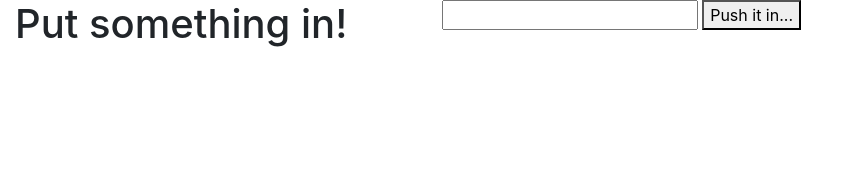
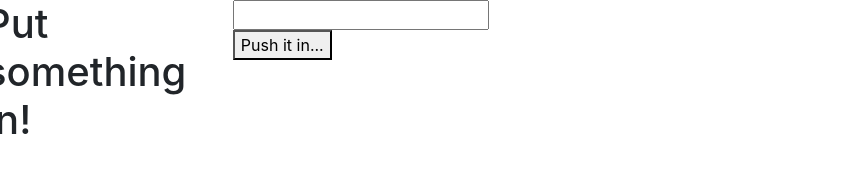
Before and after one commit to wright-l/randomgenerator, a plain HTML site: page index.html in a window 1280 px wide. Shown: the whole page, without its empty margins (0-864 px from the left). Drawn offline with nearby package versions, Linux system fonts and the light colour scheme.

Commit message:
Update index.html

```diff
--- a/index.html
+++ b/index.html
@@ -11,7 +11,7 @@
     <title>Hello, world!</title>
   </head>
   <body>
-      <div class="container-fluid">
+      <div class="row align-items-center">
           <div class="row">
             <div class="col">
               <h1>Put something in!</h1>
```
